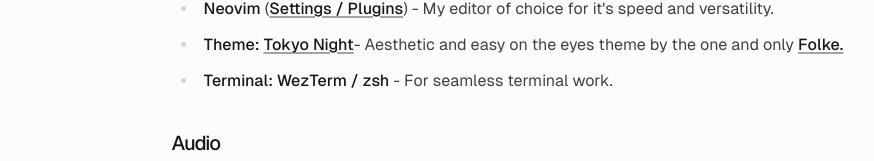
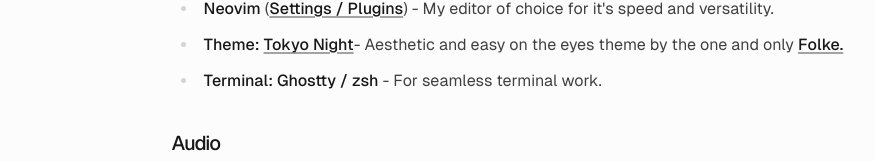
Before and after one commit to jmartinn/portfolio, a Next.js app: page /uses in a window 1280 px wide. Shown: the part 402-563 px from the top of the page, without its empty margins (163-1037 px from the left). Built offline with nearby package versions, Linux system fonts and the light colour scheme.

Commit message:
refactor: update terminal in uses page

```diff
--- a/app/uses/page.tsx
+++ b/app/uses/page.tsx
@@ -50,7 +50,7 @@ export default function UsesPage() {
             <a href="https://github.com/folke">Folke.</a>
           </li>
           <li>
-            <strong>Terminal: WezTerm / zsh</strong> - For seamless terminal
+            <strong>Terminal: Ghostty / zsh</strong> - For seamless terminal
             work.
           </li>
         </ul>
```
